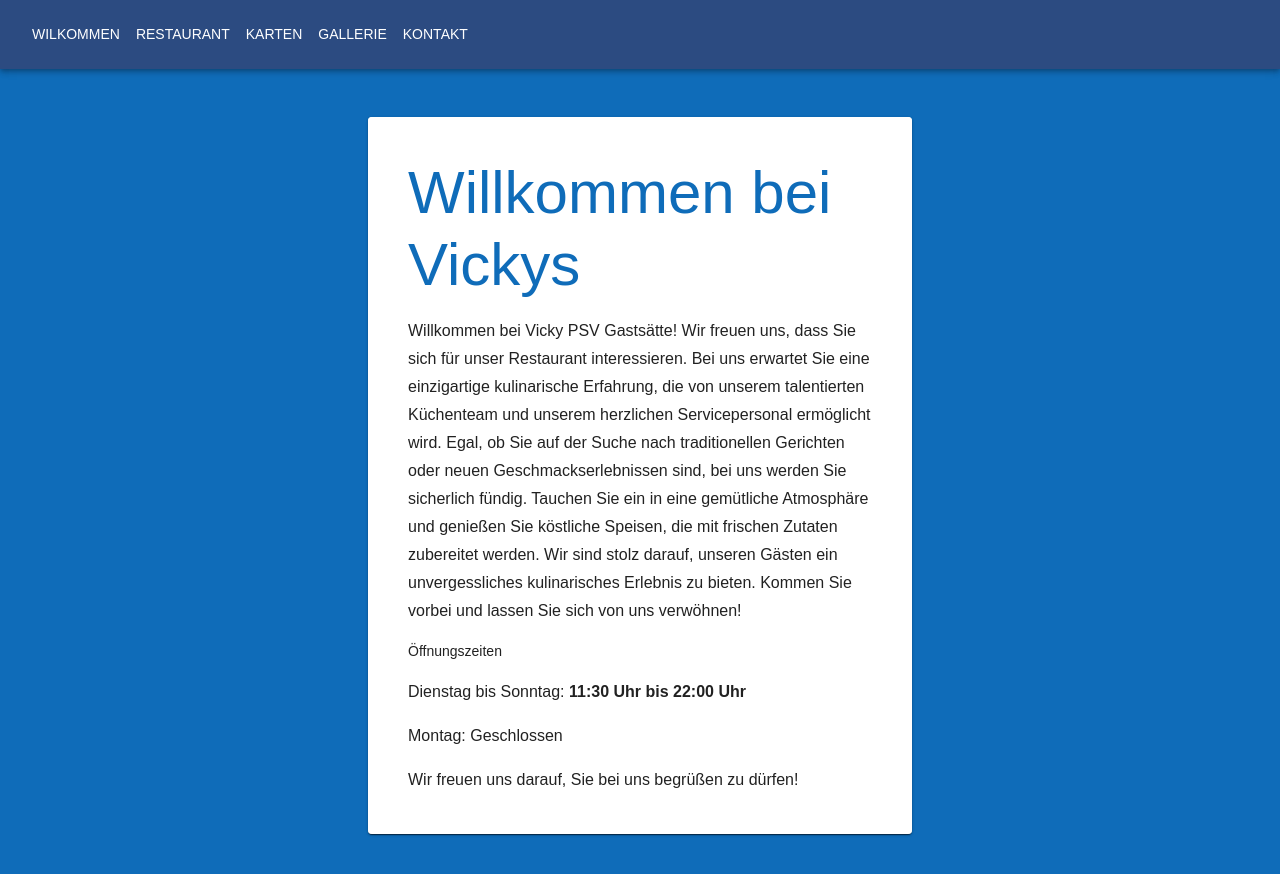
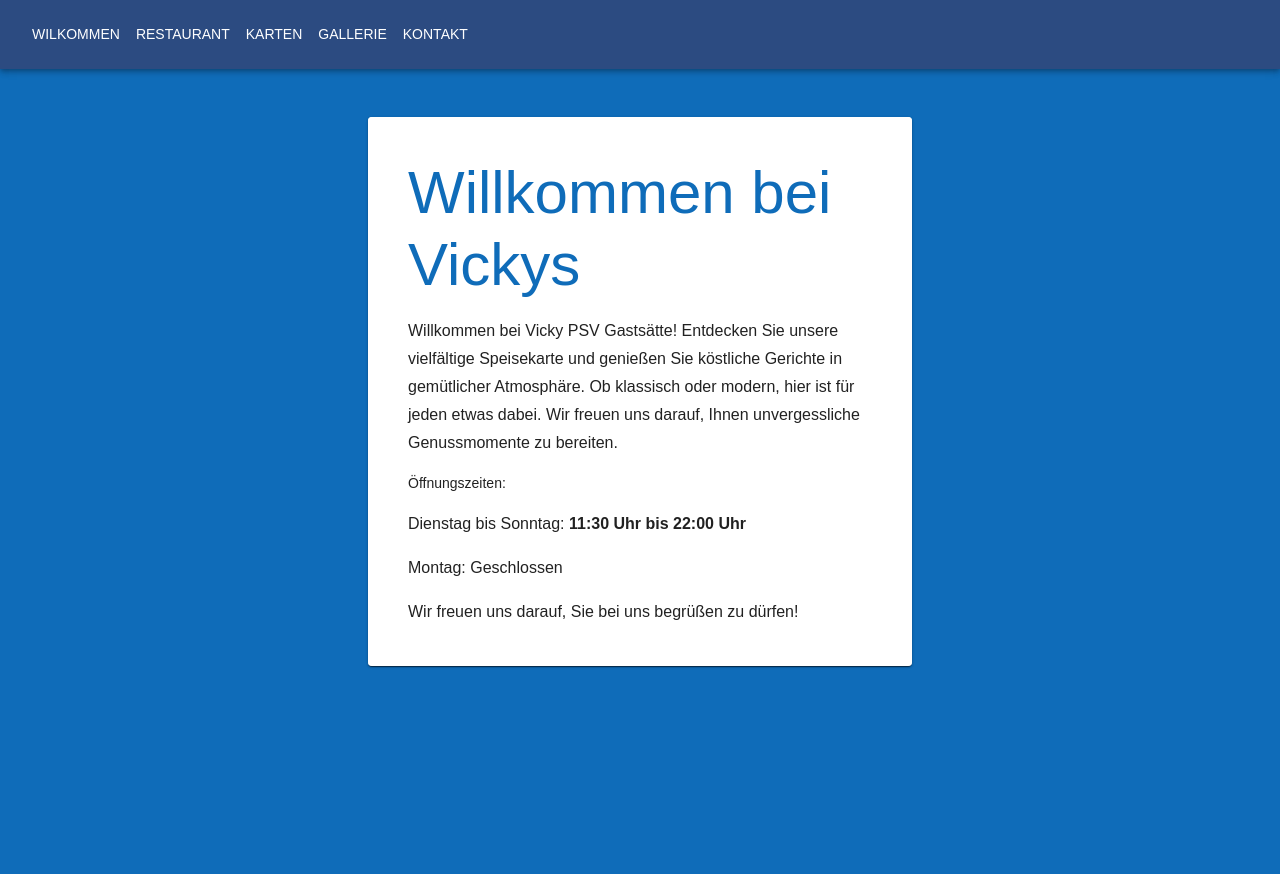
Before and after one commit to vicky-psv/vickys-psv-restaurant, a React (Create React App) app: page / in a window 1280 px wide. Shown: the top 874 px of the page. After the commit the page ends 800 px from the top, so only its background shows below. Built offline with nearby package versions, Linux system fonts and the light colour scheme; a web font is replaced by a local one.

Commit message:
change text

```diff
--- a/src/Restaurant.js
+++ b/src/Restaurant.js
@@ -31,10 +31,9 @@ function Restaurant() {
           display: "flex",
           flexDirection: "row",
           alignContent: "space-between",
-          flexWrap: "wrap"
+          flexWrap: "wrap",
         }}
       >
-
         <Box
           component="img"
           sx={{
@@ -60,36 +59,19 @@ function Restaurant() {
       </Box>
 
       <Typography component="div" variant="subtitle1">
-        offeriert eine große Bandbreite an vegetarischen, bürgerlichen,
-        mediterranen, aber auch internationalen Gerichten, die immer frisch
-        zubereitet werden. Zu den vielfältigen Salattellern wird
-        selbstgebackenes Brot gereicht und das Fleisch stammt vom örtlichen
-        Metzger.
+        Genießen Sie traditionell badische Gerichte, zubereitet mit den besten
+        Zutaten der Region. Sowohl vegetarische Gerichte, als auch Fleisch- und
+        Fischgerichte. Gleichzeitig bereichern wir unsere Küche mit mediterranen
+        Aromen, Gewürzen und frischem Gemüse.
       </Typography>
 
       <Typography component="div" variant="subtitle1">
-        Werktags von Montag bis Freitag zwischen 11:30 - 15:00 Uhr bieten wir
-        einen Mittagstisch an. Zur Auswahl steht ein veganes, ein vegetarisches
-        sowie ein Fleisch- oder ein Fischgericht.
+        Werktags von Dienstag bis Freitag zwischen 11:30 - 15:00 Uhr bieten wir
+        einen sich wechselnden Mittagstisch an, sowie vielseitige Alternativen.
       </Typography>
 
       <Typography component="div" variant="subtitle1">
-        Weiter haben wir auch einige Alternativen zu diesen Mittagsgerichten.
-        Wenn Sie zu einem Essen einen erlesenen Wein genießen möchent haben wir
-        hierfür eine große Auswahl. Von 15:00 bis 17:30 Uhr bieten wir unter der
-        Woche eine kleine Vesperkarte an.
-      </Typography>
-
-      <Typography component="div" variant="subtitle1">
-        Bitte beachten Sie in Ihrem eigenen Interesse, dass unser Lokal
-        insbesondere an Wochenenden abends bzw. an Sonn- und Feiertagen
-        ganztags, häufig stark ausgelastet ist.
-      </Typography>
-
-      <Typography component="div" variant="subtitle1">
-        Wir empfehlen deshalb ab fünf Personen rechtzeitig zu reservieren, da
-        wir ansonsten nicht garantieren können, über hinreichend freie Plätze
-        für Sie zu verfügen.
+        Wir freuen uns darauf, Sie bei uns begrüßen zu dürfen!
       </Typography>
     </Stack>
   );
--- a/src/Welcome.js
+++ b/src/Welcome.js
@@ -1,4 +1,4 @@
-import { Box, Typography, Stack } from "@mui/material";
+import {  Typography, Stack } from "@mui/material";
 import React from "react";
 
 function Welcome() {
@@ -9,26 +9,19 @@ function Welcome() {
         p: 2,
       }}
     >
-
       <Typography variant="h2" component="div" color="secondary">
         Willkommen bei Vickys
       </Typography>
 
       <Typography component="div" variant="subtitle1">
-        Willkommen bei Vicky PSV Gastsätte! Wir freuen uns, dass Sie sich für
-        unser Restaurant interessieren. Bei uns erwartet Sie eine einzigartige
-        kulinarische Erfahrung, die von unserem talentierten Küchenteam und
-        unserem herzlichen Servicepersonal ermöglicht wird. Egal, ob Sie auf der
-        Suche nach traditionellen Gerichten oder neuen Geschmackserlebnissen
-        sind, bei uns werden Sie sicherlich fündig. Tauchen Sie ein in eine
-        gemütliche Atmosphäre und genießen Sie köstliche Speisen, die mit
-        frischen Zutaten zubereitet werden. Wir sind stolz darauf, unseren
-        Gästen ein unvergessliches kulinarisches Erlebnis zu bieten. Kommen Sie
-        vorbei und lassen Sie sich von uns verwöhnen!
+        Willkommen bei Vicky PSV Gastsätte! Entdecken Sie unsere vielfältige
+        Speisekarte und genießen Sie köstliche Gerichte in gemütlicher
+        Atmosphäre. Ob klassisch oder modern, hier ist für jeden etwas dabei.
+        Wir freuen uns darauf, Ihnen unvergessliche Genussmomente zu bereiten.
       </Typography>
 
       <Typography component="div" variant="subtitle2">
-        Öffnungszeiten
+        Öffnungszeiten:
       </Typography>
 
       <Typography component="div" variant="subtitle1">
```
